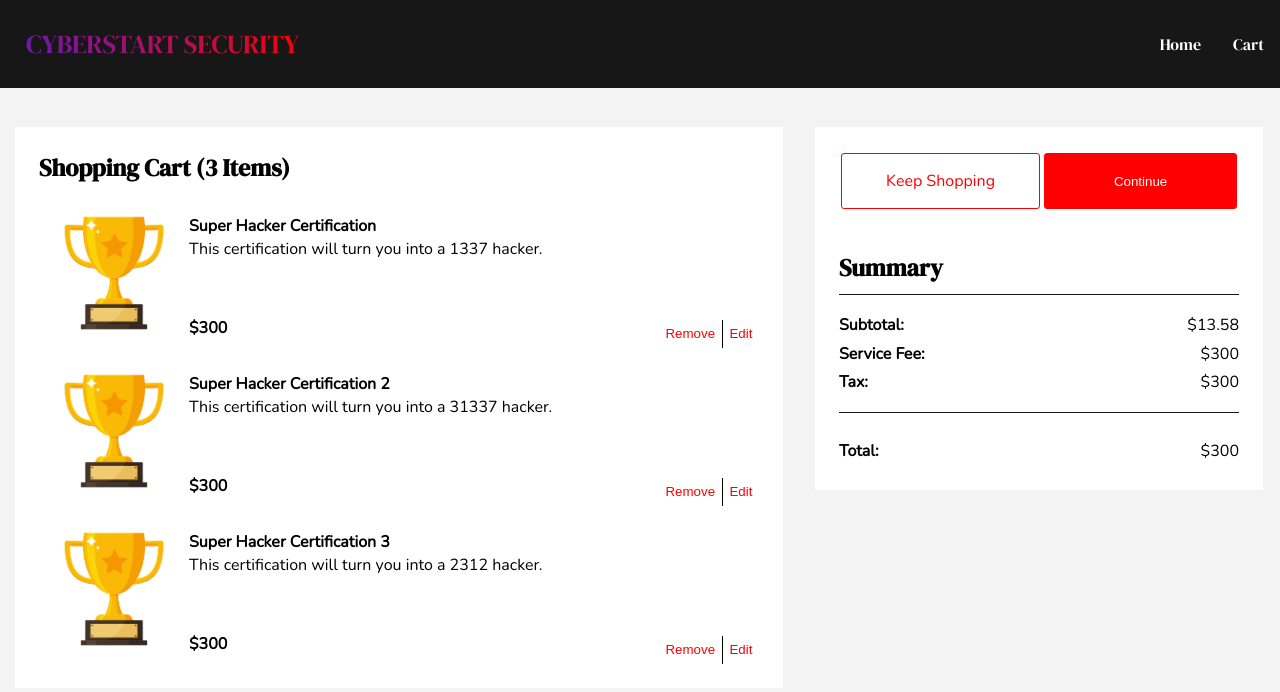
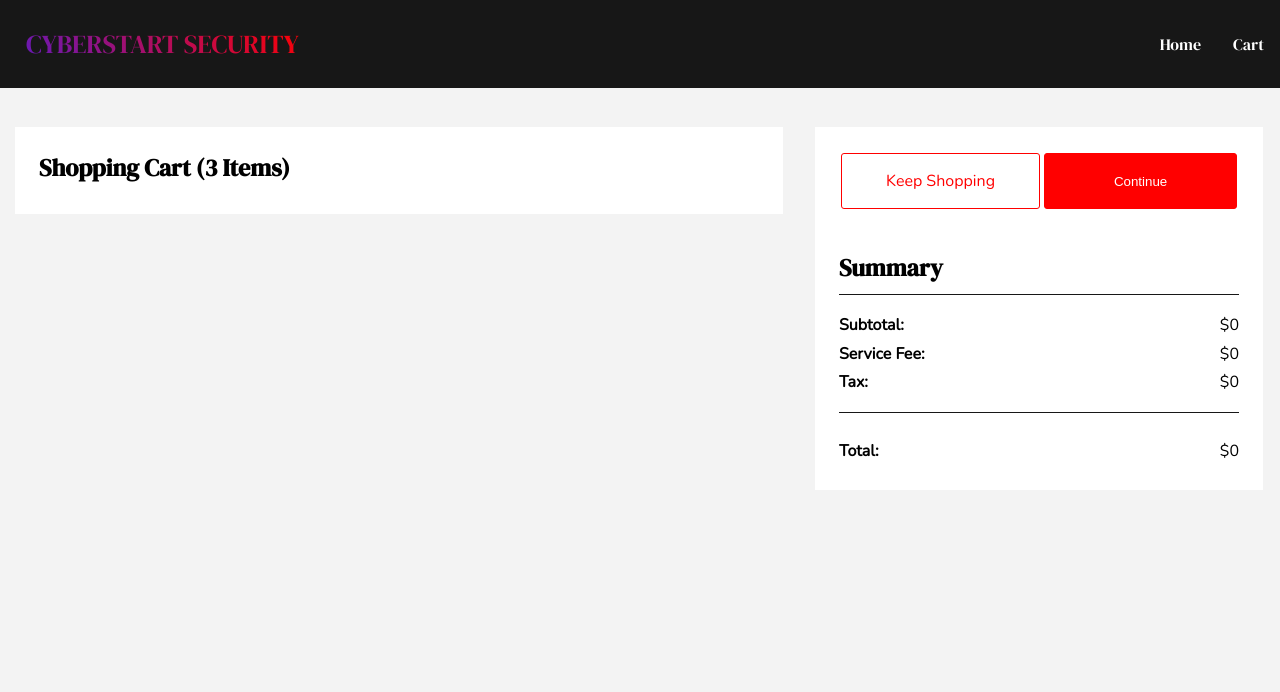
Before and after one commit to chuynh2/hci-project-two, a website: page cart/index.html in a window 1280 px wide. Drawn offline with nearby package versions, Linux system fonts and the light colour scheme.

Commit message:
Update summary formatting semantics

```diff
--- a/cart/index.html
+++ b/cart/index.html
@@ -33,54 +33,7 @@
         <header>
           <h1>Shopping Cart (3 Items)</h1>
         </header>
-        <ul class="cart-item">
-          <img class="icon" src="../assets/img/trophy.png" alt="Certificate Image" />
-          <ul class="details">
-            <li class="title">
-              Super Hacker Certification
-            </li>
-            <li class="description">
-              This certification will turn you into a 1337 hacker.
-            </li>
-          </ul>
-          <li class="misc">
-            <h2 class="price">$300</h2>
-            <input type="button" class="remove" value="Remove" />
-            <input type="button" class="edit" value="Edit" />
-          </li>
-        </ul>
-        <ul class="cart-item">
-          <img class="icon" src="../assets/img/trophy.png" alt="Certificate Image" />
-          <ul class="details">
-            <li class="title">
-              Super Hacker Certification 2
-            </li>
-            <li class="description">
-              This certification will turn you into a 31337 hacker.
-            </li>
-          </ul>
-          <li class="misc">
-            <h2 class="price">$300</h2>
-            <input type="button" class="remove" value="Remove" />
-            <input type="button" class="edit" value="Edit" />
-          </li>
-        </ul>
-        <ul class="cart-item">
-          <img class="icon" src="../assets/img/trophy.png" alt="Certificate Image" />
-          <ul class="details">
-            <li class="title">
-              Super Hacker Certification 3
-            </li>
-            <li class="description">
-              This certification will turn you into a 2312 hacker.
-            </li>
-          </ul>
-          <li class="misc">
-            <h2 class="price">$300</h2>
-            <input type="button" class="remove" value="Remove" />
-            <input type="button" class="edit" value="Edit" />
-          </li>
-        </ul>
+        <!-- CART ITEMS HERE -->
       </ul>
     </section>
     <section id="cart-summary-container">
@@ -94,22 +47,22 @@
         </header>
         <ol id="cost-listing">
           <li>
-            <p class="category">Subtotal:</p>
-            <p class="value">$13.58</p>
+            <p class="category" id="cost-subtotal">Subtotal:</p>
+            <p class="value">$0</p>
           </li>
           <li>
-            <p class="category">Service Fee:</p>
-            <p class="value">$300</p>
+            <p class="category" id="cost-fee">Service Fee:</p>
+            <p class="value">$0</p>
           </li>
           <li>
-            <p class="category">Tax:</p>
-            <p class="value">$300</p>
+            <p class="category" id="cost-tax">Tax:</p>
+            <p class="value">$0</p>
           </li>
         </ol>
         <ol id="total">
           <li>
-            <p class="category">Total:</p>
-            <p class="value">$300</p>
+            <p class="category" id="cost-total">Total:</p>
+            <p class="value">$0</p>
           </li>
         </ol>
       </section>
```
Also changed, not shown: checkout/index.html (+8 -8 lines).
